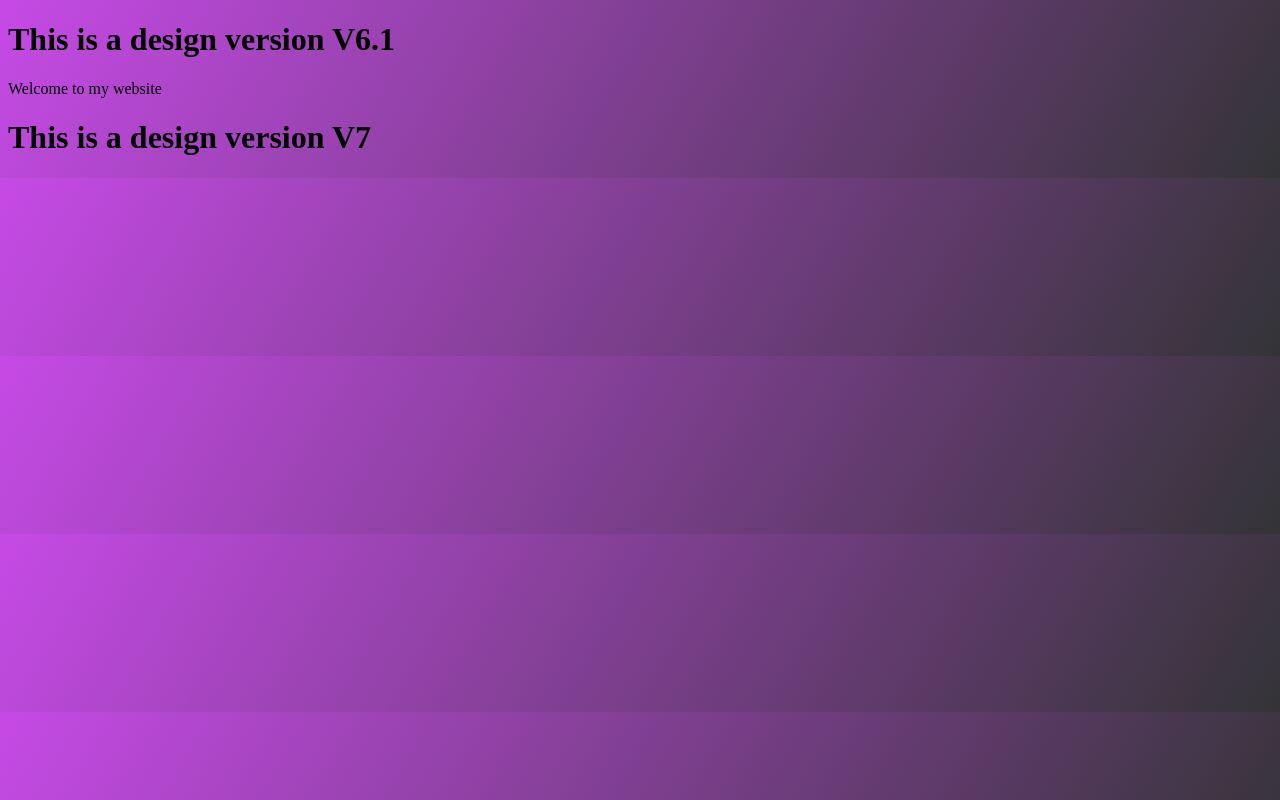
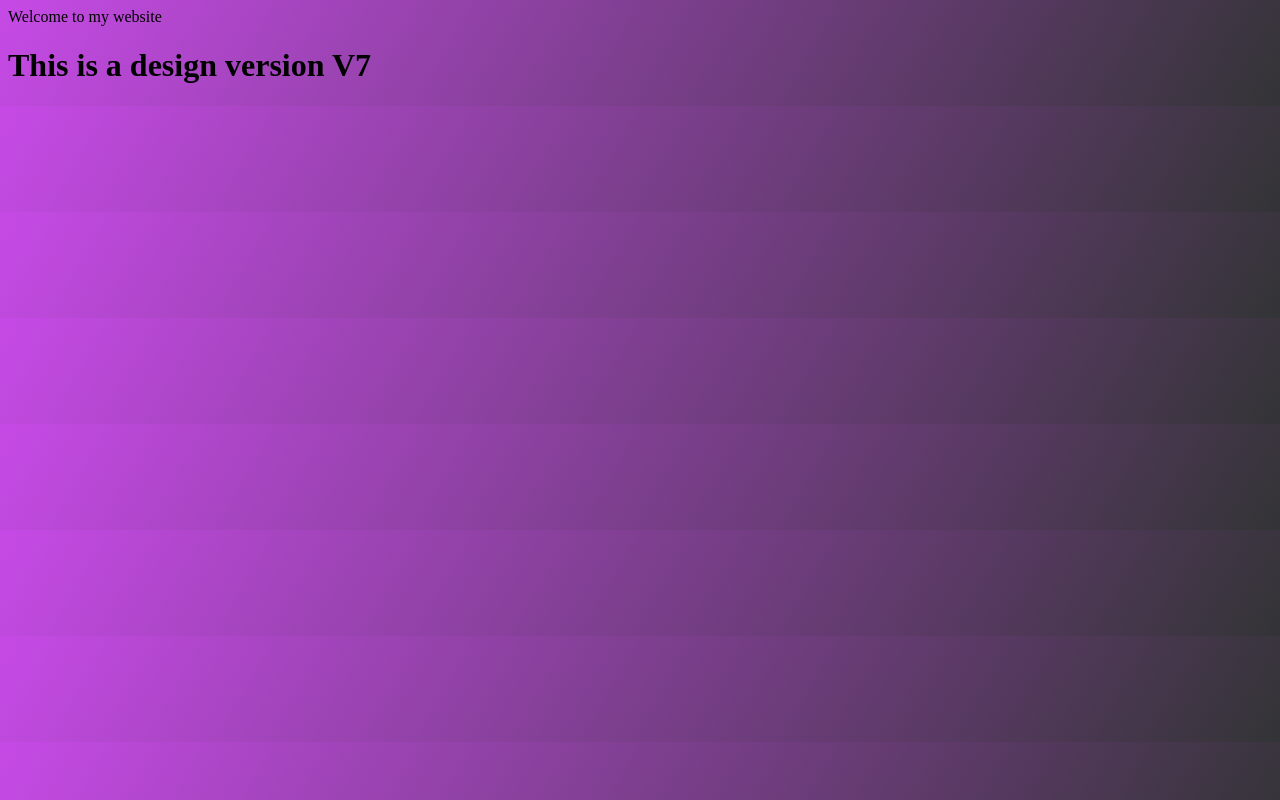
Before and after one commit to rbohra47/myrepo, a plain HTML site: page index.html in a window 1280 px wide. Drawn offline with Linux system fonts and the light colour scheme.

Commit message:
remove one line of  V6.1

```diff
--- a/index.html
+++ b/index.html
@@ -7,7 +7,6 @@
     <link rel="stylesheet" href="styless.css">
 </head>
 <body>
-     <h1>This is a design version V6.1</h1>
      <p1>Welcome to my website </p1>
      <h1>This is a design version V7</h1>
 </body>
```
